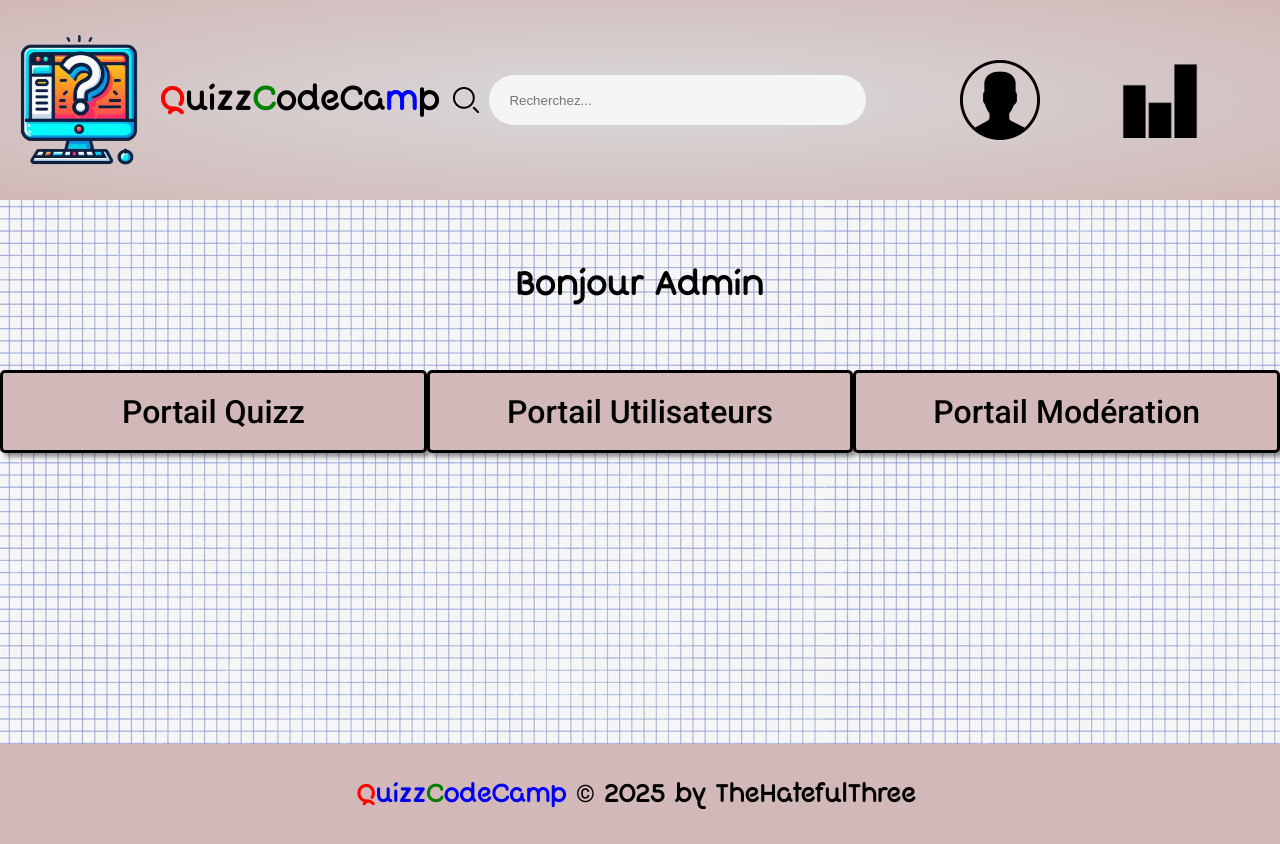
After one commit to RomainB1989/QuizzCodeCamp, a PHP site: page /admin.html in a window 1280 px wide. The commit adds this page. Run offline with PHP 8.4, Linux system fonts and the light colour scheme.

Commit message:
premiere page admin de Y

```diff
--- /dev/null
+++ b/admin.css
@@ -0,0 +1,31 @@
+main{
+    min-height: 60vh;
+    width: auto;
+    h2{
+        font-family: 'Quiglet';
+        font-size: xx-large;
+        font-weight: normal;
+        text-align: center;
+        margin-top: 5%;
+    }
+    div{
+        display: flex;
+        justify-content: space-evenly;
+        margin-top: 5%;
+    }
+
+    a{
+        background-color: rgba(210, 184, 184);
+        border: solid black 3px;
+        border-radius: 5px;
+        font-size: 32px;
+        font-family: 'Roboto';
+        font-weight: 500;
+        width: 510px;
+        height: 77px;
+        box-shadow: 4px 4px 4px rgb(0, 0, 0, 40%);
+        display: flex;
+        justify-content: center;
+        align-items: center;
+    }
+}
--- /dev/null
+++ b/admin.html
@@ -0,0 +1,51 @@
+<!DOCTYPE html>
+<html lang="en">
+<head>
+    <meta charset="UTF-8">
+    <meta name="viewport" content="width=device-width, initial-scale=1.0">
+    <title>QuizzCodeCamp - Apprendre en s'amusant !</title>
+    <!-- Google Fonts -->
+    <link rel="preconnect" href="https://fonts.googleapis.com">
+    <link rel="preconnect" href="https://fonts.gstatic.com" crossorigin>
+    <link href="https://fonts.googleapis.com/css2?family=Roboto:ital,wght@0,100..900;1,100..900&display=swap" rel="stylesheet">
+    <!-- Css -->
+    <link rel="stylesheet" href="./style.css">
+    <link rel="stylesheet" href="./admin.css">
+</head>
+<body>
+    <header>
+        <a href="./index.html" target="_self" id="indexLink">
+            <div class="logo">
+                <img src="./images/logo.png" alt="Logo QuizzCodeCamp" width="160px" height="160px">
+                <h1><span class="red">Q</span>uizz<span class="green">C</span>odeCa<span class="blue">m</span>p</h1>
+            </div>
+        </a>
+        <div class="search-container">
+            <label for="search" class="search-label"><img src="./images/Loop-Icon.png" alt="Icon Loop" class="icon-search"></label>
+            <input type="text" placeholder="Recherchez..." class="search-input" size="40" id="search">
+        </div>
+        <div class="account">
+            <img src="./images/Icon Compte.png" alt="Icon Compte" class="icon-account">
+            <a href="#">
+                <img src="./images/bar-chart-50.png" alt="icon-stats" width="80px" height="80px">
+            </a>
+        </div>
+        <div class="box-account">
+            <a href="./connexion.html" class="link">Se connecter</a>
+            <a href="./creation.html" class="link">Créer mon compte</a>
+        </div>
+    </header>
+    <main>
+        <h2>Bonjour Admin</h2>
+        <div>
+            <a href="" class="link">Portail Quizz</a>
+            <a href="" class="link">Portail Utilisateurs</a>
+            <a href="" class="link">Portail Modération</a>
+        </div>
+    </main>
+    <footer>
+        <p><a href="./index.html" target="_self" class="link"><span class="red">Q</span>uizz<span class="green">C</span>odeCa<span class="blue">m</span>p</a> <span class="corporate">©</span> 2025 by TheHatefulThree.</p>
+    </footer>
+    <script src="./menu.js"></script>
+</body>
+</html>
--- a/style.css
+++ b/style.css
@@ -8,6 +8,7 @@ body{
     padding: 0px;
     margin: 0px;
     color: black;
+    background-image: url("./images/background.png");
 
     .link{
         text-decoration: none;
@@ -138,10 +139,6 @@ body{
         }
     }
 
-    main{
-        height: 800px;
-        background-image: url("./images/background.png");
-    }
 
     footer{
         background-color: #D2B8B8;
```
Also changed, not shown: api.js (added, +24 -0 lines).
